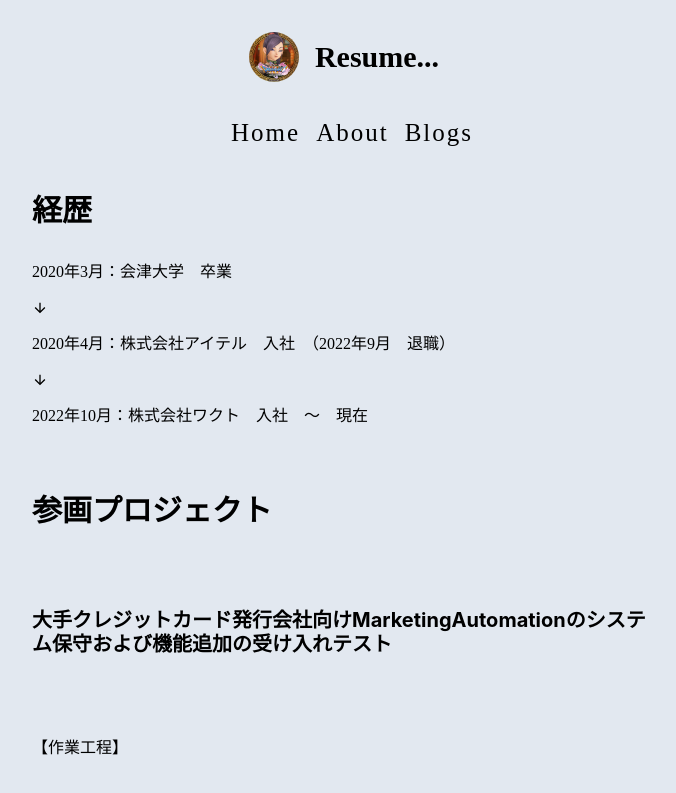
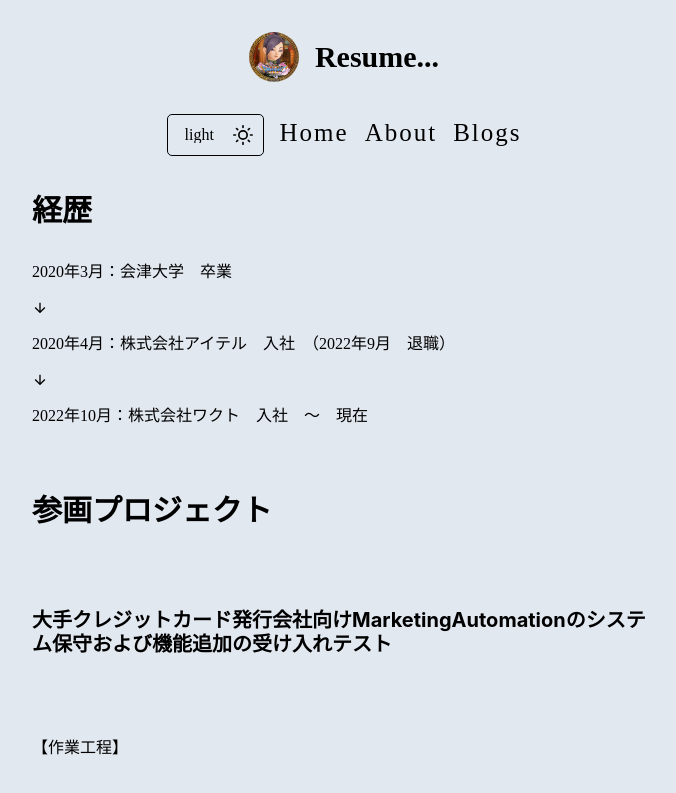
Before and after one commit to o-ga09/portfolio-20230727, a Next.js app: page /about in a window 1280 px wide. Shown: the top 793 px of the page, without its empty margins (296-972 px from the left). Built offline with nearby package versions, Linux system fonts and the light colour scheme; no server answers.

Commit message:
ダークモード実装

```diff
--- a/app/blogs/layout.tsx
+++ b/app/blogs/layout.tsx
@@ -40,5 +40,5 @@ export default function ProfileRootLayout({
 }: {
   children: React.ReactNode;
 }) {
-  return <Provider>{children}</Provider>;
+  return <>{children};</>;
 }
--- a/app/layout.tsx
+++ b/app/layout.tsx
@@ -47,7 +47,7 @@ export default function RootLayout({
     <html lang="ja">
       <body>
         <Provider>
-          <Box w={"100%"} h={"100%"} bgColor={"gray.200"}>
+          <Box w={"100%"} h={"100%"}>
             {children}
           </Box>
         </Provider>
--- a/common/components/theme.ts
+++ b/common/components/theme.ts
@@ -12,7 +12,7 @@ const customTheme = extendTheme({
   breakpoints: customBreakpoints,
   config: {
     initialColorMode: "light",
-    useSystemColorMode: false,
+    useSystemColorMode: true,
   },
   colors: {
     brand:{
@@ -23,8 +23,8 @@ const customTheme = extendTheme({
   styles: {
     global: (props: any) => ({
       body: {
-        bg: mode("#ffffff", "#1A202C")(props), // ダークモード時の背景色
-        color: mode("#000000", "#718096")(props)
+        bg: mode("#E2E8F0", "#1A202C")(props), // ダークモード時の背景色
+        color: mode("#000000", "#ffffff")(props)
       },
     }),
   },
--- a/components/Header.tsx
+++ b/components/Header.tsx
@@ -1,3 +1,4 @@
+"use client";
 import ToggleDarkMode from "./Theme";
 import {
   SunIcon,
@@ -8,11 +9,24 @@ import {
   Flex,
   Text,
   Input,
+  Select,
+  useColorMode,
 } from "../common/components/index";
 import { GitHubRepo } from "./Icon";
 import Image from "next/image";
+import { useState } from "react";
 
 export const Header = ({ title }: { title: string }) => {
+  const [isDarkMode, setDarkMode] = useState(false);
+  const { colorMode, toggleColorMode } = useColorMode();
+  const handleDarkMode = (e: any) => {
+    if (e.target.value === "light") {
+      toggleColorMode();
+    } else if (e.target.value === "dark") {
+      toggleColorMode();
+    }
+    setDarkMode((prev) => !prev);
+  };
   return (
     <>
       <Flex
@@ -43,11 +57,56 @@ export const Header = ({ title }: { title: string }) => {
             <Text>{title}</Text>
           </Heading>
         </Box>
-        <Box p={4} letterSpacing={"2px"}>
-          <Link href="/" textDecoration={"none"} marginLeft={4} fontSize={25}>
+        <Box>
+          <Box
+            display={"flex"}
+            p={4}
+            letterSpacing={"2px"}
+            flexDirection={"row"}
+            h={"100%"}
+          >
+            <Box
+              display={"flex"}
+              borderRadius={"5px"}
+              border={"solid 1px black"}
+              justifyContent={"center"}
+              alignItems={"center"}
+            >
+              {isDarkMode ? (
+                <>
+                  <Select
+                    icon={<MoonIcon />}
+                    onChange={(e) => handleDarkMode(e)}
+                  >
+                    <option value="light">light</option>
+                    <option value="dark">dark</option>
+                    <option value="system">system</option>
+                  </Select>
+                </>
+              ) : (
+                <>
+                  <Select
+                    icon={<SunIcon />}
+                    onChange={(e) => handleDarkMode(e)}
+                  >
+                    <option value="light">light</option>
+                    <option value="dark">dark</option>
+                    <option value="system">system</option>
+                  </Select>
+                </>
+              )}
+            </Box>
+            <Link
+              display={"block"}
+              href="/"
+              textDecoration={"none"}
+              marginLeft={4}
+              fontSize={25}
+            >
               Home
             </Link>
             <Link
+              display={"block"}
               href="/about"
               textDecoration={"none"}
               marginLeft={4}
@@ -56,6 +115,7 @@ export const Header = ({ title }: { title: string }) => {
               About
             </Link>
             <Link
+              display={"block"}
               href="/blogs"
               textDecoration={"none"}
               marginLeft={4}
@@ -63,6 +123,7 @@ export const Header = ({ title }: { title: string }) => {
             >
               Blogs
             </Link>
+          </Box>
         </Box>
       </Flex>
     </>
```
Lines whose indentation alone changed are shown as unchanged.
